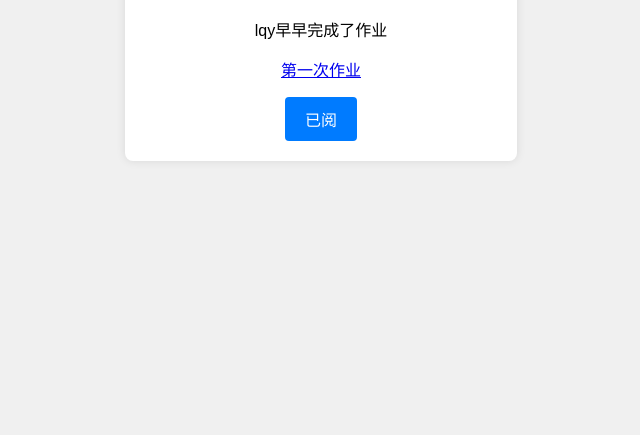
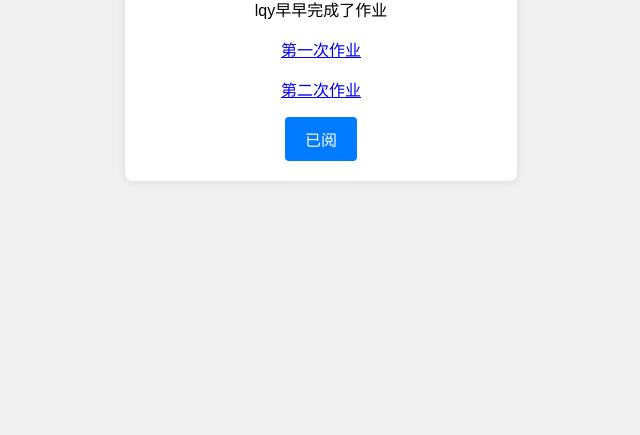
Before and after one commit to MMyyjy/MMyyjy.github.io, a plain HTML site: page index.html in a window 1280 px wide. Shown: the part 365-800 px from the top of the page, without its empty margins (319-959 px from the left). Drawn offline with Linux system fonts and the light colour scheme.

Commit message:
Update index.html

```diff
--- a/index.html
+++ b/index.html
@@ -42,6 +42,7 @@
         <h1>欢迎来到美丽新世界世界</h1>
         <p>lqy早早完成了作业</p>
 		<p><a href ="https://github.com/MMyyjy/MMyyjy.github.io/tree/main/%E8%AE%A1%E7%AE%97%E6%9C%BA%E5%9B%BE%E5%BD%A2chap01/09802" target="_blank">第一次作业</a></p>
+        <p><a href ="https://github.com/MMyyjy/MMyyjy.github.io/tree/main/chap02/0924" target="_blank">第二次作业</a></p>
         <button onclick="alert('你真棒！')">已阅</button>
     </div>
 </body>
```
